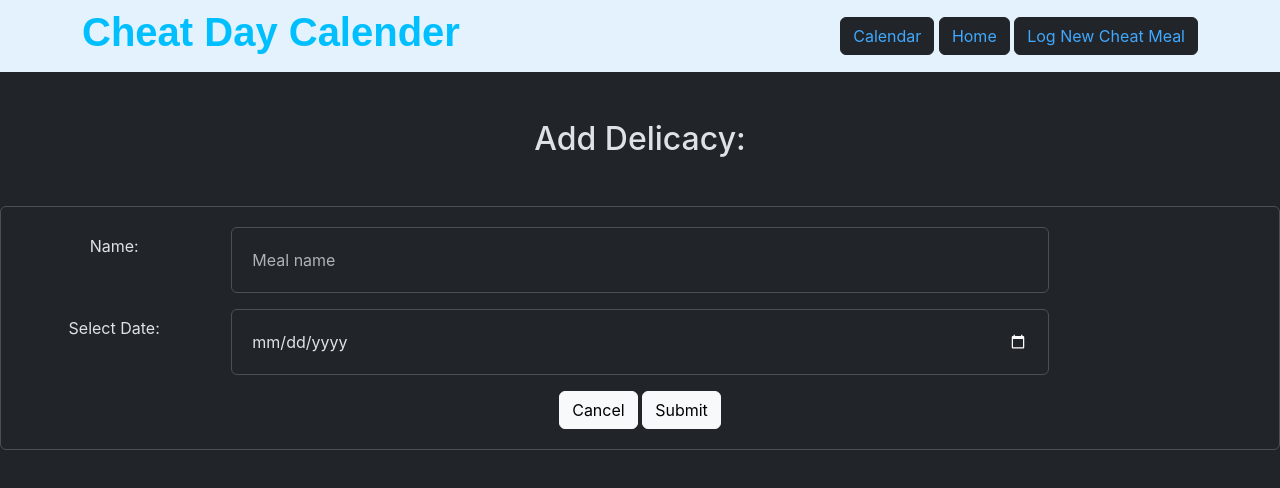
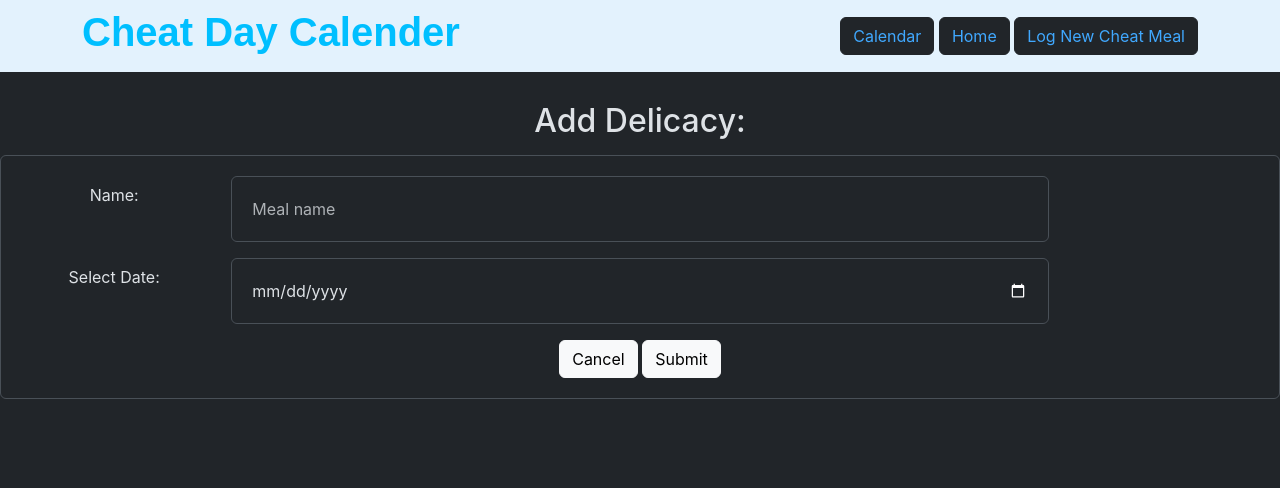
Before and after one commit to PaulDeUlloa/MERN_Cheat_Meal_Calendar, a React (Create React App) app in the folder client/: page /meals/new in a window 1280 px wide. Shown: the top 488 px of the page. Built offline with nearby package versions, Linux system fonts and the light colour scheme.

Commit message:
title spacing for edit and adding new cheat meal

```diff
--- a/client/src/App.css
+++ b/client/src/App.css
@@ -73,7 +73,17 @@
   color: rgb(3,191,255);
 }
 
-#cheatMealCounterTitle{
+#cheatMealCounterTitle  {
   margin-top: 30px;
   margin-bottom: 15px;
 }
+
+#editMealTitle{
+  margin-top: 30px;
+  margin-bottom: 15px;
+}
+
+#addDelicacy{
+  margin-top: 30px;
+  margin-bottom: 15px;
+}
--- a/client/src/views/CreateMeal.jsx
+++ b/client/src/views/CreateMeal.jsx
@@ -29,7 +29,7 @@ const CreateMeal = () => {
 
   return (
     <div>
-      <h2 class="m-5">Add Delicacy:</h2>
+      <h2 id="addDelicacy">Add Delicacy:</h2>
       <form class="form-control" onSubmit={submitHandler}>
         <div class="row mb-3">
           <label class="col-sm-2 col-form-label">Name: </label>
--- a/client/src/views/UpdateMeal.jsx
+++ b/client/src/views/UpdateMeal.jsx
@@ -42,7 +42,7 @@ const UpdateMeal = () => {
 
   return (
     <div>
-      <h2>Edit this meal:</h2>
+      <h2 id="editMealTitle">Edit this meal:</h2>
       <form class="form-control" onSubmit={submitHandler}>
         <div class="row mb-3">
           <label class="col-sm-2 col-form-label">Name: </label>
```
